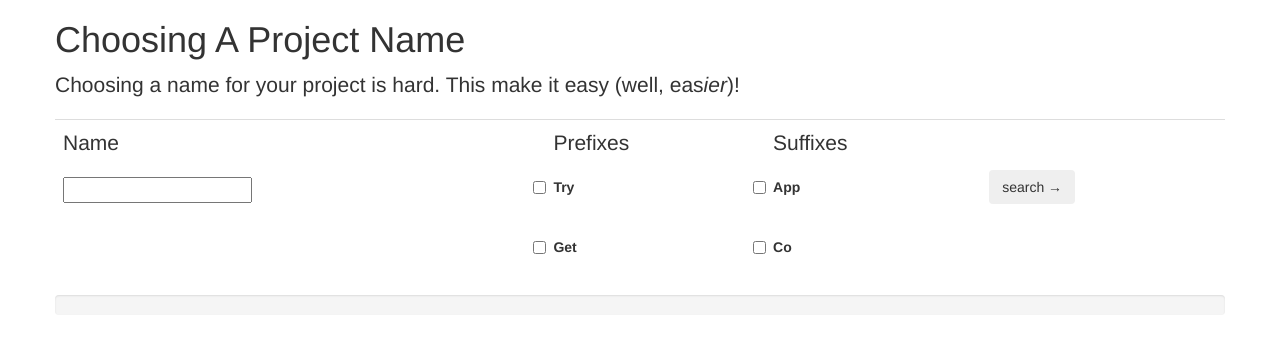
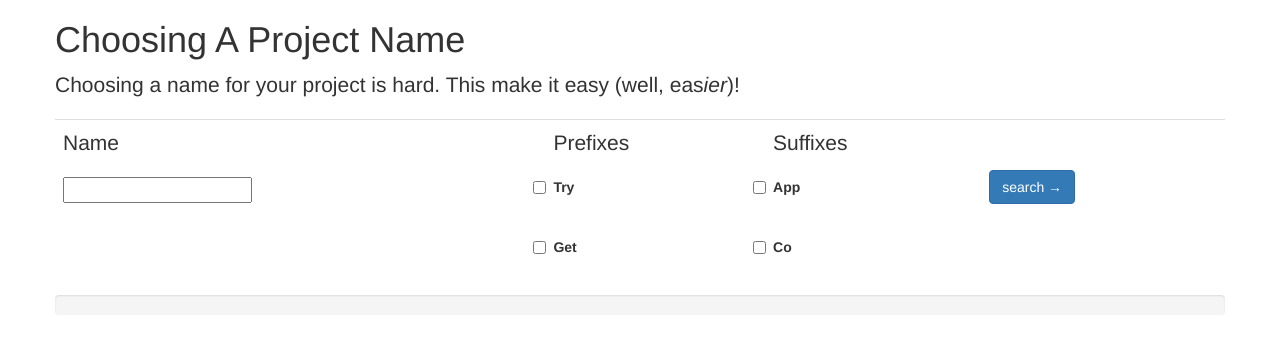
Before and after one commit to hartleybrody/naming, a Flask app: page / in a window 1280 px wide. Shown: the top 353 px of the page. Run offline with Flask 2, Linux system fonts and the light colour scheme; some libraries are stand-ins or nearby versions.

Commit message:
bigger search button

```diff
--- a/templates/homepage.html
+++ b/templates/homepage.html
@@ -58,7 +58,7 @@
                                     <label class="checkbox"><input type="checkbox" name="suffix" value="co" /> Co</label>
                                 </td>
                                 <td style="padding-top:50px">
-                                    <input type="submit" class="btn" id="submit-button" value="search &rarr;" />
+                                    <input type="submit" class="btn btn-primary btn-large" id="submit-button" value="search &rarr;" />
                                 </td>
                             </tr>
                         </table>
```
